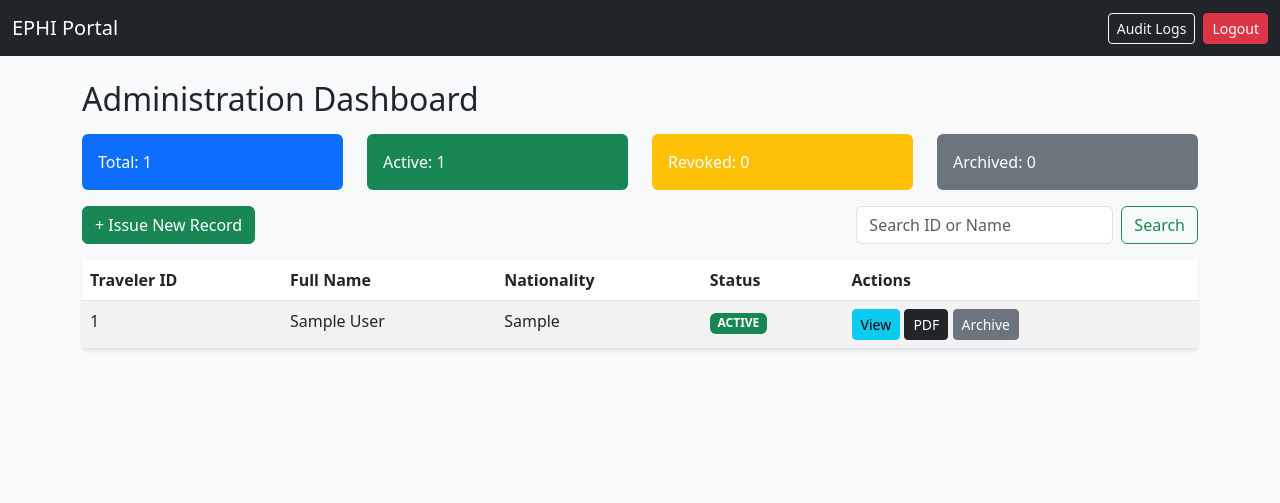
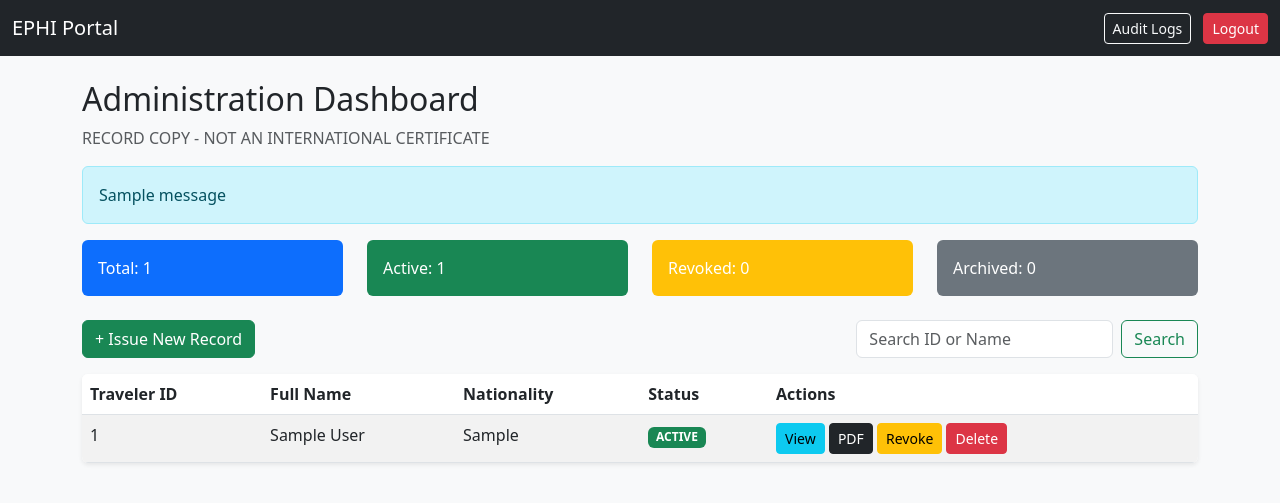
Before and after one commit to muslime63/ephi-certificate-portal-demo, a Flask app: page /admin in a window 1280 px wide. Shown: the top 503 px of the page. Run offline with Flask 3, Linux system fonts and the light colour scheme; a user stored in the database is signed in; tables that the repository leaves empty hold one stand-in row (values such as "Sample post"); one stand-in notice (Sample message) is shown.

Commit message:
Refactor admin dashboard HTML structure and features
Updated the admin dashboard layout and added functionality for record management.

```diff
--- a/templates/admin.html
+++ b/templates/admin.html
@@ -1,15 +1,19 @@
+
 <!DOCTYPE html>
 <html lang="en">
 <head>
     <meta charset="UTF-8">
+    <meta name="viewport" content="width=device-width, initial-scale=1">
     <title>EPHI Admin Dashboard</title>
     <link href="https://cdn.jsdelivr.net/npm/bootstrap@5.3.0/dist/css/bootstrap.min.css" rel="stylesheet">
 </head>
+
 <body class="bg-light">
+
 <nav class="navbar navbar-expand-lg navbar-dark bg-dark">
     <div class="container-fluid">
-            <a class="navbar-brand" href="#">EPHI Portal</a>
-            <div class="d-flex">
+        <a class="navbar-brand" href="{{ url_for('admin') }}">EPHI Portal</a>
+        <div>
             <a href="{{ url_for('audit_logs') }}" class="btn btn-outline-light btn-sm me-2">Audit Logs</a>
             <a href="{{ url_for('logout') }}" class="btn btn-danger btn-sm">Logout</a>
         </div>
@@ -17,23 +21,52 @@
 </nav>
 
 <div class="container mt-4">
+
     <h2>Administration Dashboard</h2>
+    <p class="text-muted">RECORD COPY - NOT AN INTERNATIONAL CERTIFICATE</p>
+
+    {% with messages = get_flashed_messages() %}
+        {% for message in messages %}
+            <div class="alert alert-info">{{ message }}</div>
+        {% endfor %}
+    {% endwith %}
+
     <div class="row text-white my-3">
-            <div class="col-md-3"><div class="p-3 bg-primary rounded">Total: {{ total }}</div></div>
-            <div class="col-md-3"><div class="p-3 bg-success rounded">Active: {{ active }}</div></div>
-            <div class="col-md-3"><div class="p-3 bg-warning rounded">Revoked: {{ revoked }}</div></div>
-            <div class="col-md-3"><div class="p-3 bg-secondary rounded">Archived: {{ archived }}</div></div>
+        <div class="col-md-3 mb-2">
+            <div class="p-3 bg-primary rounded">Total: {{ total }}</div>
+        </div>
+        <div class="col-md-3 mb-2">
+            <div class="p-3 bg-success rounded">Active: {{ active }}</div>
+        </div>
+        <div class="col-md-3 mb-2">
+            <div class="p-3 bg-warning rounded">Revoked: {{ revoked }}</div>
+        </div>
+        <div class="col-md-3 mb-2">
+            <div class="p-3 bg-secondary rounded">Archived: {{ archived }}</div>
+        </div>
     </div>
 
-        <div class="d-flex justify-content-between my-3">
-            <a href="{{ url_for('issue_record') }}" class="btn btn-success">+ Issue New Record</a>
-            <form class="d-flex" method="GET">
-                <input class="form-control me-2" type="search" name="search" placeholder="Search ID or Name">
-                <button class="btn btn-outline-success" type="submit">Search</button>
+    <div class="d-flex justify-content-between my-3 flex-wrap gap-2">
+
+        <a href="{{ url_for('issue') }}" class="btn btn-success">
+            + Issue New Record
+        </a>
+
+        <form class="d-flex" method="GET" action="{{ url_for('admin') }}">
+            <input class="form-control me-2"
+                   type="search"
+                   name="search"
+                   placeholder="Search ID or Name">
+            <button class="btn btn-outline-success" type="submit">
+                Search
+            </button>
         </form>
+
     </div>
 
-        <table class="table table-striped bg-white shadow-sm rounded">
+    <div class="table-responsive bg-white shadow-sm rounded">
+        <table class="table table-striped mb-0">
+
             <thead>
                 <tr>
                     <th>Traveler ID</th>
@@ -43,26 +76,69 @@
                     <th>Actions</th>
                 </tr>
             </thead>
+
             <tbody>
+
                 {% for r in records %}
                 <tr>
                     <td>{{ r.traveler_id }}</td>
                     <td>{{ r.full_name }}</td>
                     <td>{{ r.nationality }}</td>
-                    <td><span class="badge bg-{{ 'success' if r.status=='ACTIVE' else ('danger' if r.status=='REVOKED' else 'secondary') }}">{{ r.status }}</span></td>
+
                     <td>
-                        <a href="{{ url_for('view_certificate', traveler_id=r.traveler_id) }}" class="btn btn-sm btn-info">View</a>
-                        <a href="{{ url_for('download_pdf', traveler_id=r.traveler_id) }}" class="btn btn-sm btn-dark">PDF</a>
                         {% if r.status == 'ACTIVE' %}
-                        <a href="{{ url_for('archive_record', traveler_id=r.traveler_id) }}" class="btn btn-sm btn-secondary">Archive</a>
+                            <span class="badge bg-success">ACTIVE</span>
                         {% elif r.status == 'REVOKED' %}
-                        <a href="{{ url_for('restore_record', traveler_id=r.traveler_id) }}" class="btn btn-sm btn-success">Restore</a>
+                            <span class="badge bg-danger">REVOKED</span>
+                        {% else %}
+                            <span class="badge bg-secondary">{{ r.status }}</span>
                         {% endif %}
+                    </td>
+
+                    <td>
+                        <a href="{{ url_for('view_certificate', traveler_id=r.traveler_id) }}"
+                           class="btn btn-sm btn-info">View</a>
+
+                        <a href="{{ url_for('download_pdf', traveler_id=r.traveler_id) }}"
+                           class="btn btn-sm btn-dark">PDF</a>
+
+                        {% if r.status == 'ACTIVE' %}
+                        <form method="POST"
+                              action="{{ url_for('revoke_certificate', traveler_id=r.traveler_id) }}"
+                              class="d-inline">
+                            <button type="submit"
+                                    class="btn btn-sm btn-warning"
+                                    onclick="return confirm('Revoke this record?')">
+                                Revoke
+                            </button>
+                        </form>
+                        {% endif %}
+
+                        <form method="POST"
+                              action="{{ url_for('delete_certificate', traveler_id=r.traveler_id) }}"
+                              class="d-inline">
+                            <button type="submit"
+                                    class="btn btn-sm btn-danger"
+                                    onclick="return confirm('Delete this record permanently?')">
+                                Delete
+                            </button>
+                        </form>
+                    </td>
+                </tr>
+
+                {% else %}
+                <tr>
+                    <td colspan="5" class="text-center py-4">
+                        No vaccination records found.
                     </td>
                 </tr>
                 {% endfor %}
+
             </tbody>
         </table>
     </div>
+
+</div>
+
 </body>
 </html>
```
Lines whose indentation alone changed are shown as unchanged.
